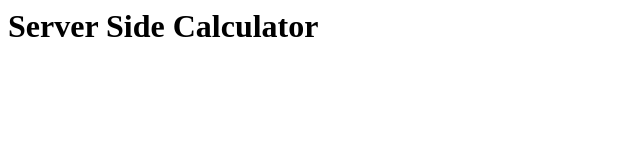
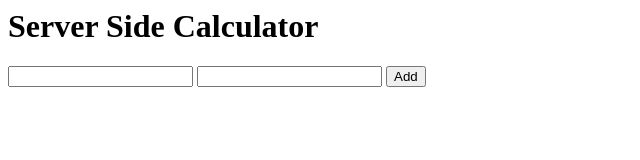
Before and after one commit to rcordray/server-calculator, a website: page public/index.html in a window 1280 px wide. Shown: the whole page, without its empty margins (0-640 px from the left). Drawn offline with Linux system fonts and the light colour scheme.

Commit message:
add a form on the client with two inputs and a button

```diff
--- a/public/index.html
+++ b/public/index.html
@@ -9,6 +9,9 @@
 
 <body>
     <h1>Server Side Calculator</h1>
+    <input type="number" id="firstInput">
+    <input type="number" id="secondInput">
+    <button id="addButton">Add</button>
 </body>
 
 </html>
--- a/public/scripts/client.js
+++ b/public/scripts/client.js
@@ -1,4 +1,10 @@
 $(document).ready(function() {
     console.log('jquery sourced');
 
+    $('#addButton').on('click', function() {
+        console.log('Add button click');
+        console.log($('#firstInput').val());
+        console.log($('#secondInput').val());
+
+    })
 })
```
